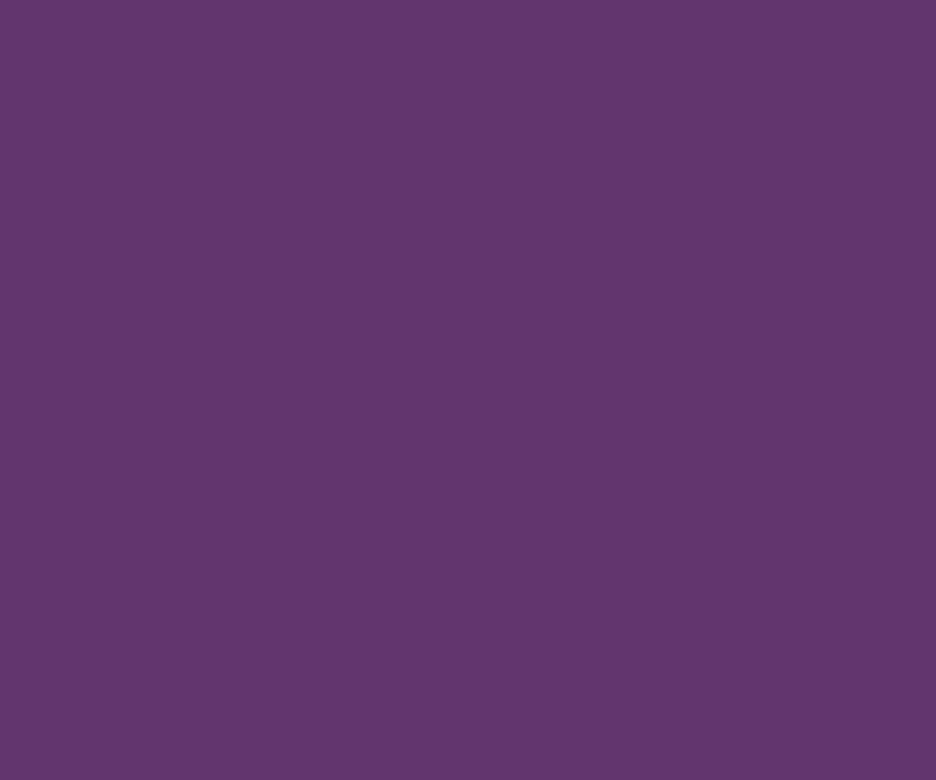
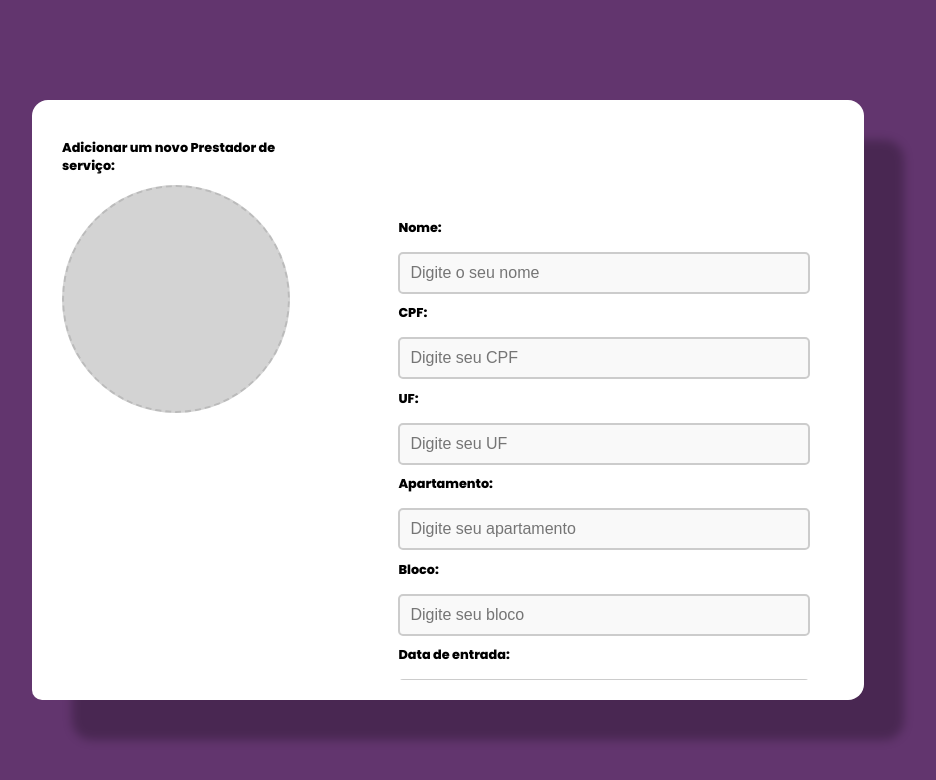
Before and after one commit to Igoralvesdevelop/Front-End-TCC-Caires, a React (Vite) app in the folder Front-End-TCC-Caires/: page /PrestadoresC in a window 1280 px wide. Before the commit this address had no page. Shown: the top 780 px of the page, without its empty margins (192-1128 px from the left). Built offline with nearby package versions, Linux system fonts and the light colour scheme.

Commit message:
finalização das telas de cadastro

```diff
--- a/Front-End-TCC-Caires/src/App.jsx
+++ b/Front-End-TCC-Caires/src/App.jsx
@@ -3,16 +3,19 @@ import './App.css';
 import { IoIosFingerPrint } from "react-icons/io";
 import { MdOutlineMail } from "react-icons/md";
 import caires from './assets/caires.png'
-import Funciocondo from './pages/Funciocondo'
 import { BrowserRouter as Router, Routes, Route, useNavigate } from 'react-router-dom';
-import Login  from './pages/Login.jsx'
+import Login  from './pages/Login.jsx';
+import Funciocondo from './pages/Funciocondo.jsx';
 import Telainicial from './pages/TelaInicial.jsx';
+        /*cadastros*/
 import Cadaminion from './pages/Cadaminion.jsx';
 import Cadanario from './pages/Cadanario.jsx';
 import MoradoresC from './pages/MoradoresC.jsx';
 import VeiculosC from './pages/VeiculosC.jsx';
 import VisitantesC from './pages/VisitantesC.jsx'
-
+import PedidosC from './pages/PedidosC.jsx';
+import EventosC from './pages/EventosC.jsx';
+import PrestadoresC from './pages/ServadoresC.jsx';
 
 
 
@@ -28,6 +31,12 @@ function Rotas() {
         <Route path='/MoradoresC' element={<MoradoresC/>} />
         <Route path='/VeiculosC' element={<VeiculosC/>} />
         <Route path='/VisitantesC' element={<VisitantesC/>} />
+        <Route path='/PedidosC' element={<PedidosC/>} />
+        <Route path='/EventosC' element={<EventosC/>} />
+        <Route path='/PrestadoresC' element={<PrestadoresC/>} />
+
+
+
 
       </Routes>
       </Router>
--- /dev/null
+++ b/Front-End-TCC-Caires/src/components/SelectE.jsx
@@ -0,0 +1,24 @@
+import React, { useState } from 'react';
+import './SelectComponent.css'
+
+const SelectV = () => {
+  const [selectedOption, setSelectedOption] = useState('');
+
+  const handleChange = (event) => {
+    setSelectedOption(event.target.value);
+  };
+
+  return (
+    <div className="select-container">
+      <label htmlFor="select" className="label-select">Tipo:</label>
+      <select id="select" value={selectedOption} onChange={handleChange} className="select-field">
+        <option value="">Selecione</option>
+        <option value="Evento">Evento</option>
+        <option value="Comunicado">Comunicado</option>
+      </select>
+      <p>Você selecionou: {selectedOption}</p>
+    </div>
+  );
+};
+
+export default SelectV;
--- /dev/null
+++ b/Front-End-TCC-Caires/src/pages/EventosC.jsx
@@ -0,0 +1,109 @@
+import SelectE from "../components/SelectE";
+
+import Title from "../components/Title";
+import Button from "../components/Button";
+import { useNavigate } from "react-router-dom";
+
+function EventosC() {
+  const navigate = useNavigate();
+
+  const handleClick = () => {
+    navigate("/Funciocondo");
+  };
+  return (
+    <div class="container teste">
+      <div class="other-side">
+        {/* <div class="contente-1"> */}
+        <Title>Adicionar um novo Evento:</Title>
+        {/* <div class="photo-circle">
+        </div>
+
+        </div> */}
+      </div>
+
+      <div className="direita-side">
+        <div className="putbu">
+          <div className="input-container">
+            <Title>CPF:</Title>
+            <input
+              type="text"
+              className="input-fields"
+              placeholder="Digite seu CPF"
+            />
+          </div>
+
+          <div className="input-container">
+            <Title>Título do Evento:</Title>
+            <input
+              type="text"
+              className="input-fields"
+              placeholder="Digite o título do evento"
+            />
+          </div>
+          <div className="input-container">
+            <Title>Descrição do Evento:</Title>
+            <input
+              type="text"
+              className="input-fields"
+              placeholder="Digite a descrição do evento"
+            />
+          </div>
+          <div>
+            <SelectE />
+          </div>
+        <div className="input-container">
+          <Title>Início do Evento:</Title>
+          <input
+            type="text"
+            className="input-fields"
+            placeholder="Digite a data do início"
+          />
+        </div>
+        <div className="input-container">
+          <Title>Fim do Evento:</Title>
+          <input
+            type="text"
+            className="input-fields"
+            placeholder="Digite a data do término"
+          />
+        </div>
+        <div className="input-container">
+          <Title>Cor:</Title>
+          <input
+            type="text"
+            className="input-fields"
+            placeholder="Digite a cor"
+          />
+        </div>
+        <div className="input-container">
+          <Title>Status do Pagamento:</Title>
+          <input
+            type="text"
+            className="input-fields"
+            placeholder="Digite o status do pagamento. ex:Pendente"
+          />
+        </div>
+
+        <div className="contente-3"></div>
+        <div class="contente-2">
+          <div className="button-div">
+            <Button
+              text="VOLTAR"
+              onClick={handleClick}
+              // Função de clique
+            />
+
+            <Button
+              text="CADASTRAR"
+              onClick={() => alert("Botão clicado!")}
+              // Função de clique
+            />
+          </div>
+        </div>
+      </div>
+    </div>
+    </div>
+  );
+}
+
+export default EventosC;
--- /dev/null
+++ b/Front-End-TCC-Caires/src/pages/PedidosC.jsx
@@ -0,0 +1,84 @@
+import Title from "../components/Title";
+import Button from '../components/Button'
+
+
+function PedidosC () {
+
+
+    return (
+        <div class="container ">
+
+          <div class="othe-side">
+            {/* <div class="conten-1"> */}
+            <Title>Adicionar uma nova encomenda:</Title>
+            {/* <div class="phot-circle">
+            </div>
+
+            </div> */}
+
+
+          </div>
+
+          <div className="direit-side">
+            <div className="tamanho"></div>
+            <div className="putb">
+              <div className="input-container">
+                <Title>Empresa:</Title>
+                <input
+                  type="text"
+                  className="input-fields"
+                  placeholder="Digite a empresa"
+                />
+              </div>
+
+              <div className="input-container">
+                <Title>Id_morador:</Title>
+                <input
+                  type="text"
+                  className="input-fields"
+                  placeholder="Digite o Id do morador"
+                />
+              </div>
+              <div className="input-container">
+                <Title>Data da Entrega:</Title>
+                <input
+                  type="text"
+                  className="input-fields"
+                  placeholder="Digite a data de entrega"
+                />
+              </div>
+
+              <div className="input-container">
+                <Title>Status da Entrega:</Title>
+                <input
+                  type="text"
+                  className="input-fields"
+                  placeholder="Digite o status. ex:Pendente,Processando"
+                />
+              </div>
+              <div className="contente-3"></div>
+
+              <div class="contente-2">
+              <div className="button-div">
+                <Button
+                  text="VOLTAR"
+                  onClick={() => alert("Botão clicado!")} // Função de clique
+                />
+
+              <Button
+                  text="CADASTRAR"
+                  onClick={() => alert("Botão clicado!")} // Função de clique
+                />
+              </div>
+            </div>
+              <div>
+
+        </div>
+
+            </div>
+          </div>
+        </div>
+      );
+    }
+
+export default PedidosC
--- /dev/null
+++ b/Front-End-TCC-Caires/src/pages/ServadoresC.jsx
@@ -0,0 +1,104 @@
+import Title from "../components/Title";
+import Button from "../components/Button";
+import { useNavigate } from "react-router-dom";
+
+function PrestadoresC() {
+  const navigate = useNavigate();
+
+  const handleClick = () => {
+    navigate("/Funciocondo");
+  };
+  return (
+    <div class="container teste">
+      <div class="other-side">
+        <div class="contente-1">
+        <Title>Adicionar um novo Prestador de serviço:</Title>
+        <div class="photo-circle">
+        </div>
+
+        </div>
+      </div>
+
+      <div className="direita-side">
+        <div className="putbu">
+          <div className="input-container">
+            <Title>Nome:</Title>
+            <input
+              type="text"
+              className="input-fields"
+              placeholder="Digite o seu nome"
+            />
+          </div>
+          <div className="input-container">
+            <Title>CPF:</Title>
+            <input
+              type="text"
+              className="input-fields"
+              placeholder="Digite seu CPF"
+            />
+          </div>
+
+          <div className="input-container">
+            <Title>UF:</Title>
+            <input
+              type="text"
+              className="input-fields"
+              placeholder="Digite seu UF"
+            />
+          </div>
+          <div className="input-container">
+            <Title>Apartamento:</Title>
+            <input
+              type="text"
+              className="input-fields"
+              placeholder="Digite seu apartamento"
+            />
+          </div>
+          <div className="input-container">
+            <Title>Bloco:</Title>
+            <input
+              type="text"
+              className="input-fields"
+              placeholder="Digite seu bloco"
+            />
+          </div>
+          <div className="input-container">
+            <Title>Data de entrada:</Title>
+            <input
+              type="text"
+              className="input-fields"
+              placeholder="Digite a data de entrada"
+            />
+          </div>
+          <div className="input-container">
+            <Title>Data de saída:</Title>
+            <input
+              type="text"
+              className="input-fields"
+              placeholder="Digite a data de saída"
+            />
+          </div>
+
+          <div className="contente-3"></div>
+          <div class="contente-2">
+            <div className="button-div">
+              <Button
+                text="VOLTAR"
+                onClick={handleClick}
+                // Função de clique
+              />
+
+              <Button
+                text="CADASTRAR"
+                onClick={() => alert("Botão clicado!")}
+                // Função de clique
+              />
+            </div>
+          </div>
+        </div>
+      </div>
+    </div>
+  );
+}
+
+export default PrestadoresC;
--- a/Front-End-TCC-Caires/src/pages/VeiculosC.css
+++ b/Front-End-TCC-Caires/src/pages/VeiculosC.css
@@ -43,7 +43,7 @@
     justify-content: center; /* Centraliza verticalmente */
     align-items: center; /* Centraliza horizontalmente */
     padding: 20px;
-  padding-bottom: 120px;
+  padding-bottom: 50px;
   }
 
   .input-container {
@@ -80,8 +80,8 @@
   }
 
   .phot-circle {
-    width: 12em;
-    height: 12em;
+    width: 14em;
+    height: 14em;
     background-color: #d3d3d3;
     border-radius: 50%;
     display: flex;
```
Also changed, not shown: Front-End-TCC-Caires/src/pages/VeiculosC.jsx (+14 -12 lines).
